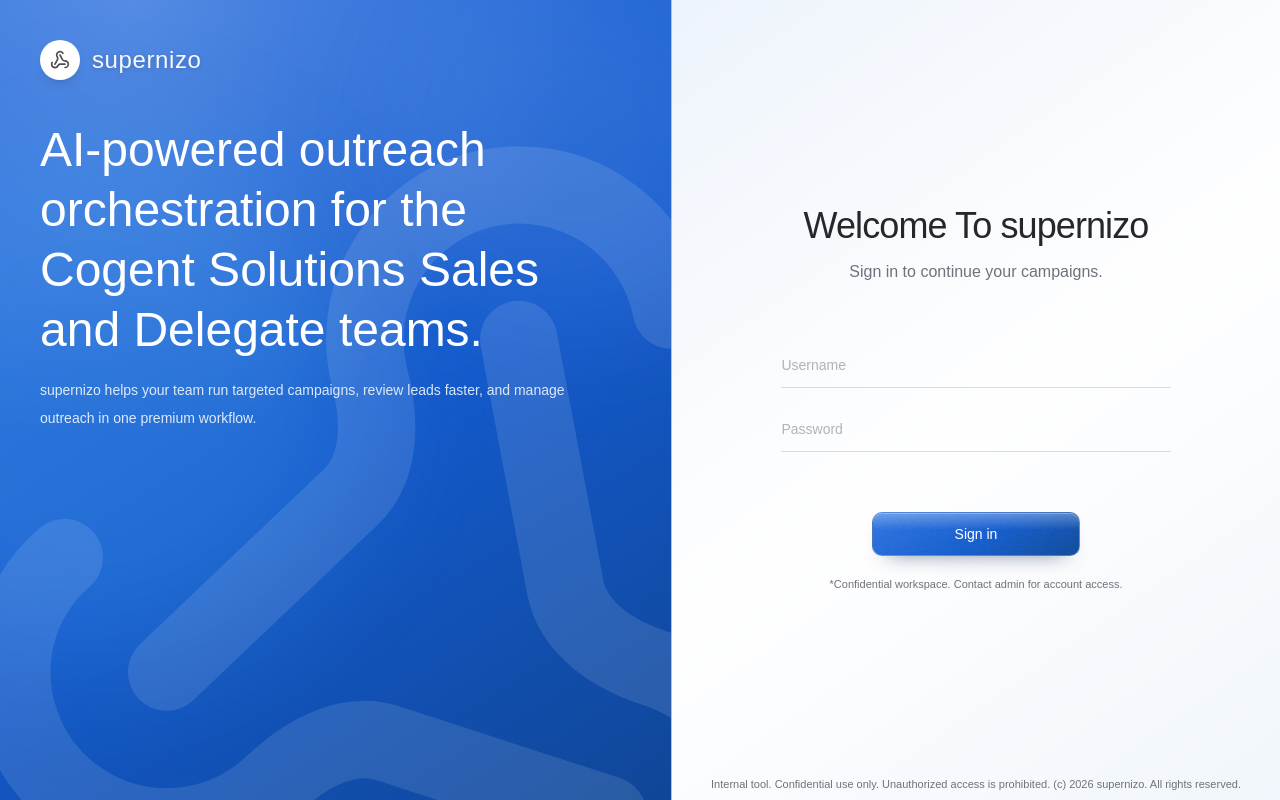
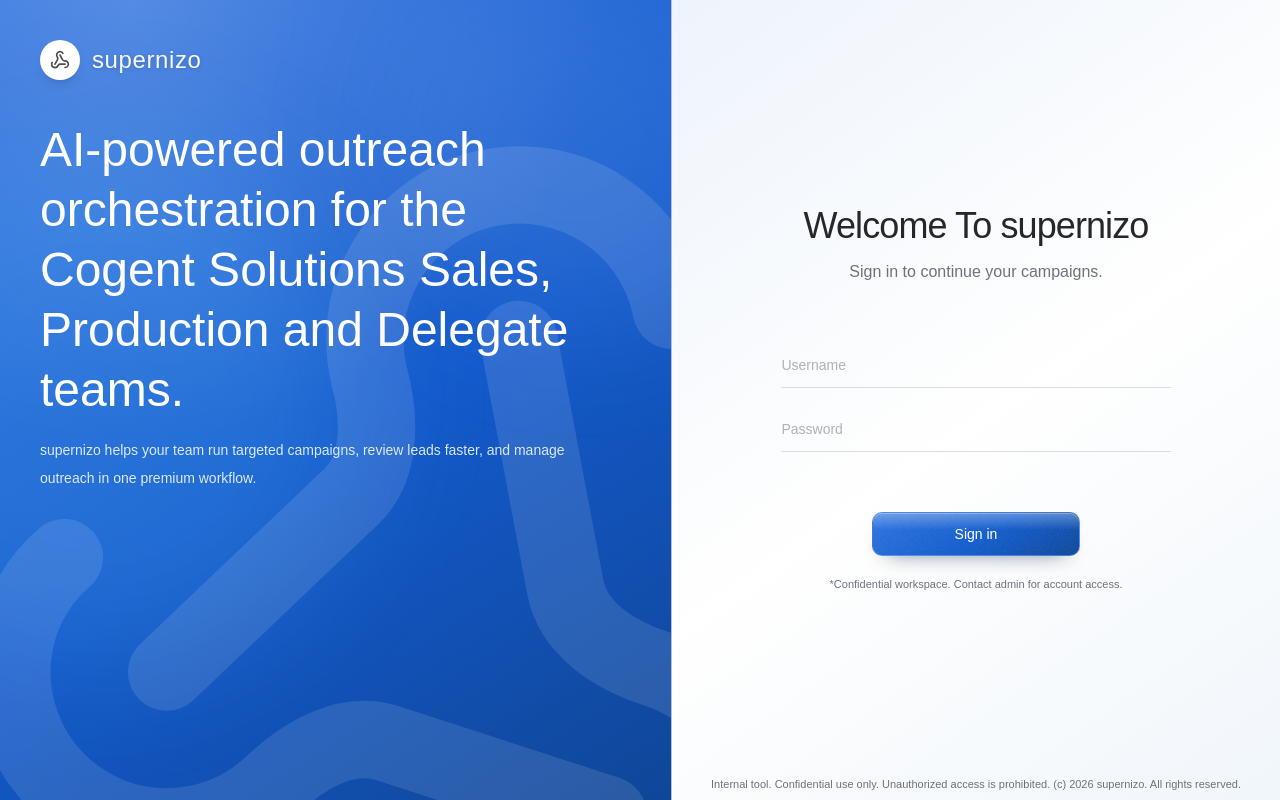
Before and after one commit to Cogent-Solutions-Developments/lead-gen-dashboard, a Next.js app: page /sign-in in a window 1280 px wide. Built offline with nearby package versions, Linux system fonts and the light colour scheme; a web font is replaced by a local one.

Commit message:
fix: update header text to include Production team in outreach orchestration description

```diff
--- a/app/sign-in/page.tsx
+++ b/app/sign-in/page.tsx
@@ -120,7 +120,7 @@ export default function SignInPage() {
             </div>
 
             <h1 className="max-w-3xl text-[3rem] font-light leading-tight">
-AI-powered outreach orchestration for the Cogent Solutions Sales and Delegate teams.            </h1>
+AI-powered outreach orchestration for the Cogent Solutions Sales, Production and Delegate teams.            </h1>
             <p className="mt-4 max-w-xl text-sm leading-7 text-blue-50/90">
               supernizo helps your team run targeted campaigns, review leads faster, and manage outreach in one
               premium workflow.
```
